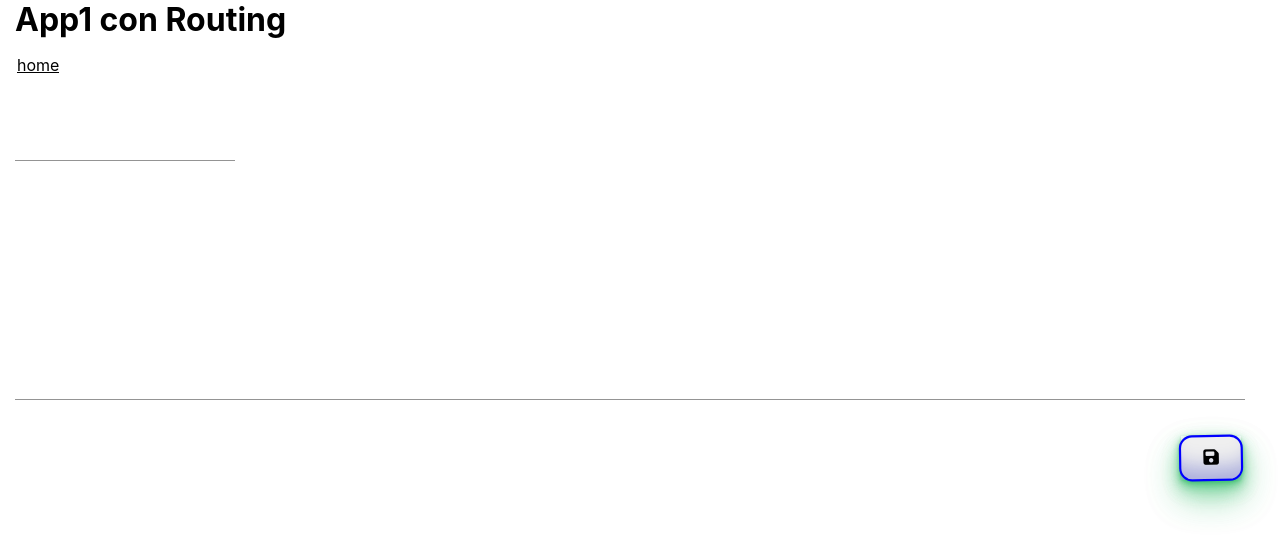
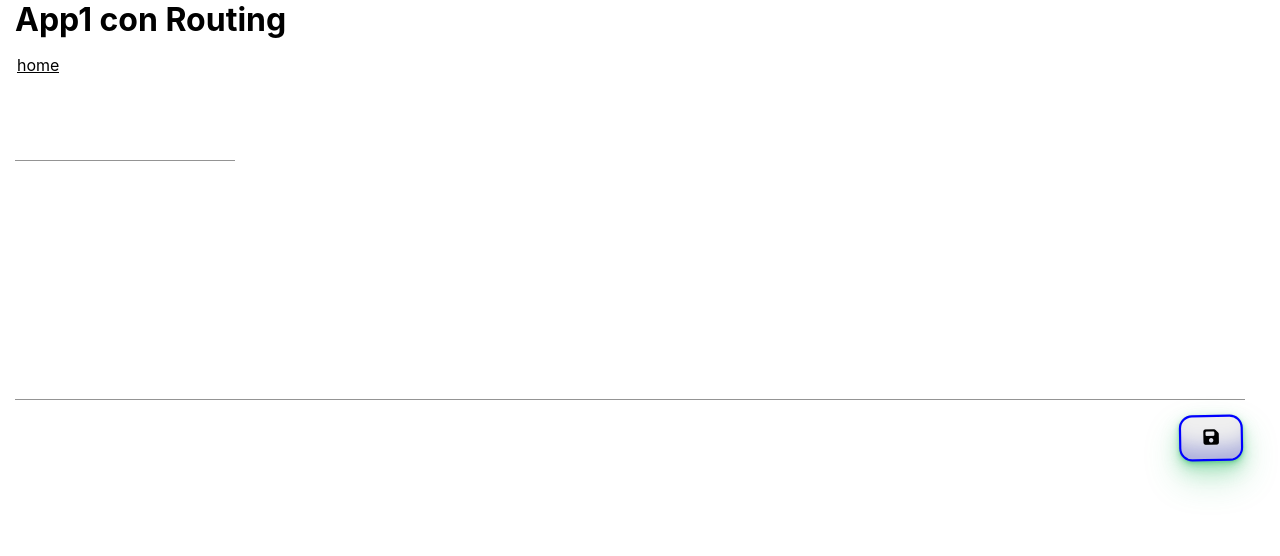
Before and after one commit to Matt7046/activity-manager, a React (Create React App) app in the folder demots/: page /about in a window 1280 px wide. Shown: the top 556 px of the page. Built offline with nearby package versions, Linux system fonts and the light colour scheme.

Commit message:
correzione pulsanti

```diff
--- a/demots/src/components/ACButton/Button.tsx
+++ b/demots/src/components/ACButton/Button.tsx
@@ -5,15 +5,17 @@ export interface Pulsante {
   icona: string
   nome :string
   funzione : any,
-  title: string
+  title: string,
+  visibility? : boolean
 }
 
 
 const Button = observer((props: {
   //key: number;
-  visibilityButton: boolean;
+  visibilityButton?: boolean;
   pulsanti :Pulsante[]
 }) => {
+  const visibilityButton = props.visibilityButton ? props.visibilityButton : true
   return (
     <div
       className="col-button-container"
@@ -22,7 +24,7 @@ const Button = observer((props: {
         display: 'flex',
         gridTemplateColumns: '2fr 1fr',
         gap: '12px',
-        visibility: props.visibilityButton ? 'visible' : 'hidden',
+        visibility: visibilityButton ? 'visible' : 'hidden',
       }}
     >
       {props.pulsanti.map((button, index) => (
@@ -32,7 +34,11 @@ const Button = observer((props: {
             className={button.nome === 'red' ? 'button-red' : 'button-blue'}
             title={button.title}
             onClick={() => button.funzione()}
+            style={{
+             visibility: button.visibility ===false ? 'hidden' :  'visible',
+            }}
           >
+
             <i className={button.icona}></i>
             {/* Testo accanto all'icona */}
           </button>
--- a/demots/src/components/pageAbout/AboutContent.tsx
+++ b/demots/src/components/pageAbout/AboutContent.tsx
@@ -8,6 +8,7 @@ import TextField from '@mui/material/TextField';
 import { Alert, Grid, Hidden, Snackbar } from "@mui/material";
 import { deleteAboutById, saveAboutById } from "./service/AboutService";
 import { DTOSubPromise } from "../dto/DTOSubPromise";
+import Button, { Pulsante } from "../ACButton/Button";
 
 
 
@@ -85,6 +86,24 @@ const AboutContent: React.FC<any> = ({
     })
   }
 
+
+    const pulsanteRed: Pulsante = {
+      icona: 'fas fa-solid fa-trash',
+      funzione: () => cancellaRecord(_id), // Passi la funzione direttamente
+      nome: 'red',
+      title:'Elimina',
+      visibility: _id ? true : false
+    };
+
+    const pulsanteBlue: Pulsante = {
+      icona: 'fas fa-solid fa-floppy-disk',
+      funzione: () => salvaRecord(_id), // Passi la funzione direttamente
+      nome: 'blue',
+      title:'Salva'
+
+    };
+
+
   return (
     <>
       <div>
@@ -125,41 +144,8 @@ const AboutContent: React.FC<any> = ({
 
         <Grid container justifyContent="flex-end" spacing={2} style={{ paddingTop : '17px' }}>
           <Grid item>
-            <div
-              className="col-button-container-top"
-              style={{
-                gridColumn: 'span 2', // Unisce le colonne 11 e 12
-                display: 'flex', // Utilizza il grid per disporre i pulsanti
-                gridTemplateColumns: '2fr 1fr', // Due colonne uguali
-                gap: '12px', // Distanza tra i pulsanti
-
-              }}
-            >
-              <div className="col-button" style={{ visibility: _id ? 'visible' : 'hidden' }}>
-                <button
-                  id="button-red"
-                  className="button-red"
-                  title="Elimina"  /* Tooltip nativo */
-
-                  onClick={() => cancellaRecord(_id)} >
-
-                  <i className="fas fa-solid fa-trash" ></i> {/* Icona */}
-                  {/* Testo accanto all'icona */}
-                </button>
-              </div>
-
-              <div className="col-button-link">
-                <button
-                  type="button"
-                  className="button-blue"
-                  id='button-blue'
-                  title="Salva"  /* Tooltip nativo */
-
-                  onClick={() => salvaRecord(_id)}>
-                  <i className="fas fa-solid fa-floppy-disk" ></i> {/* Icona */}
-                  {/* Testo accanto all'icona */}
-                </button>
-              </div>
+          <div>
+              <Button pulsanti={[pulsanteRed, pulsanteBlue]} />
             </div>
 
           </Grid>
```
